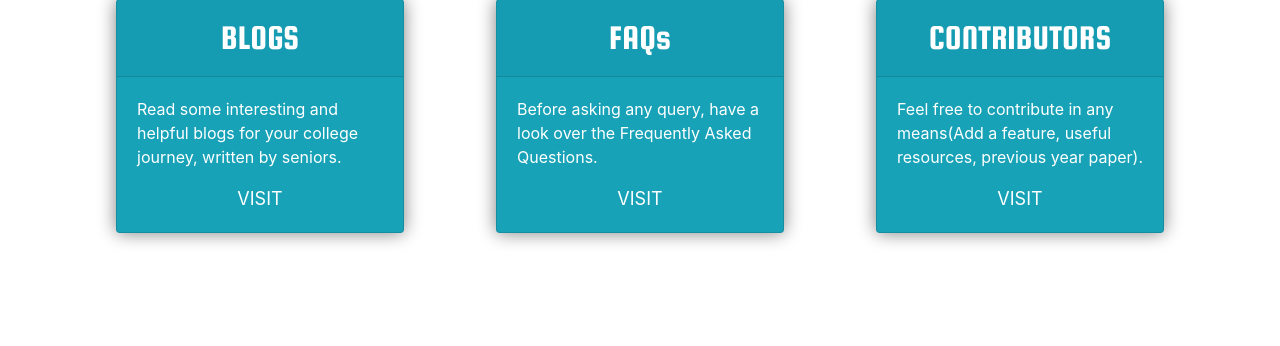
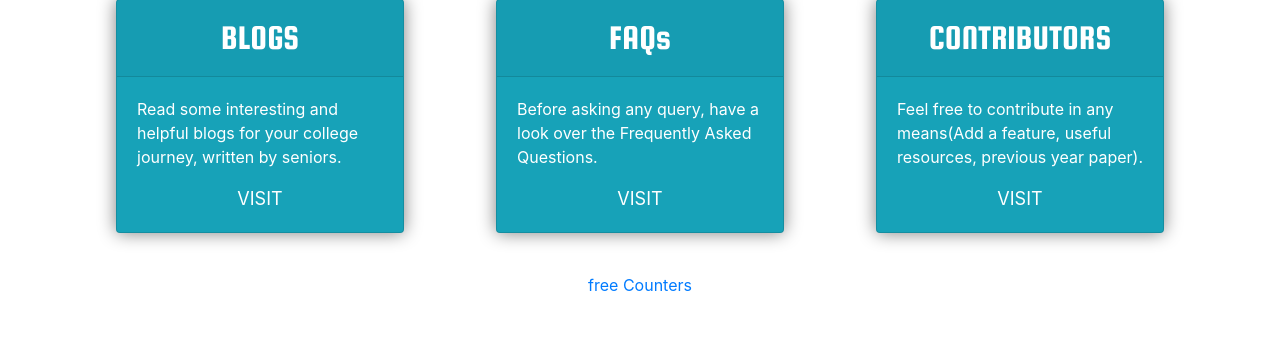
Before and after one commit to prakhar1144/Acad-Mate, a Django app: page / in a window 1280 px wide. Shown: the part 454-800 px from the top of the page. Run offline with Django 3.2, Linux system fonts and the light colour scheme; some libraries are stand-ins or nearby versions; some web fonts are replaced.

Commit message:
visitor count added

```diff
--- a/Project/baseapp/templates/baseapp/home.html
+++ b/Project/baseapp/templates/baseapp/home.html
@@ -69,7 +69,13 @@
         </div>
     </div>
   </div>
+  <div style="margin: 0 auto;">
+
+   <script type="text/javascript" src="https://freehitcounters.org/count/7v7c"></script><br>
+ <a href='https://www.counters-free.net/'>free Counters</a> <script type='text/javascript' src='https://www.whomania.com/ctr?id=bf04cd235dc9ff8122f941606d214b829dacd2e9'></script>
+</div>
 
 </div>
 
+
 {% endblock %}
```
